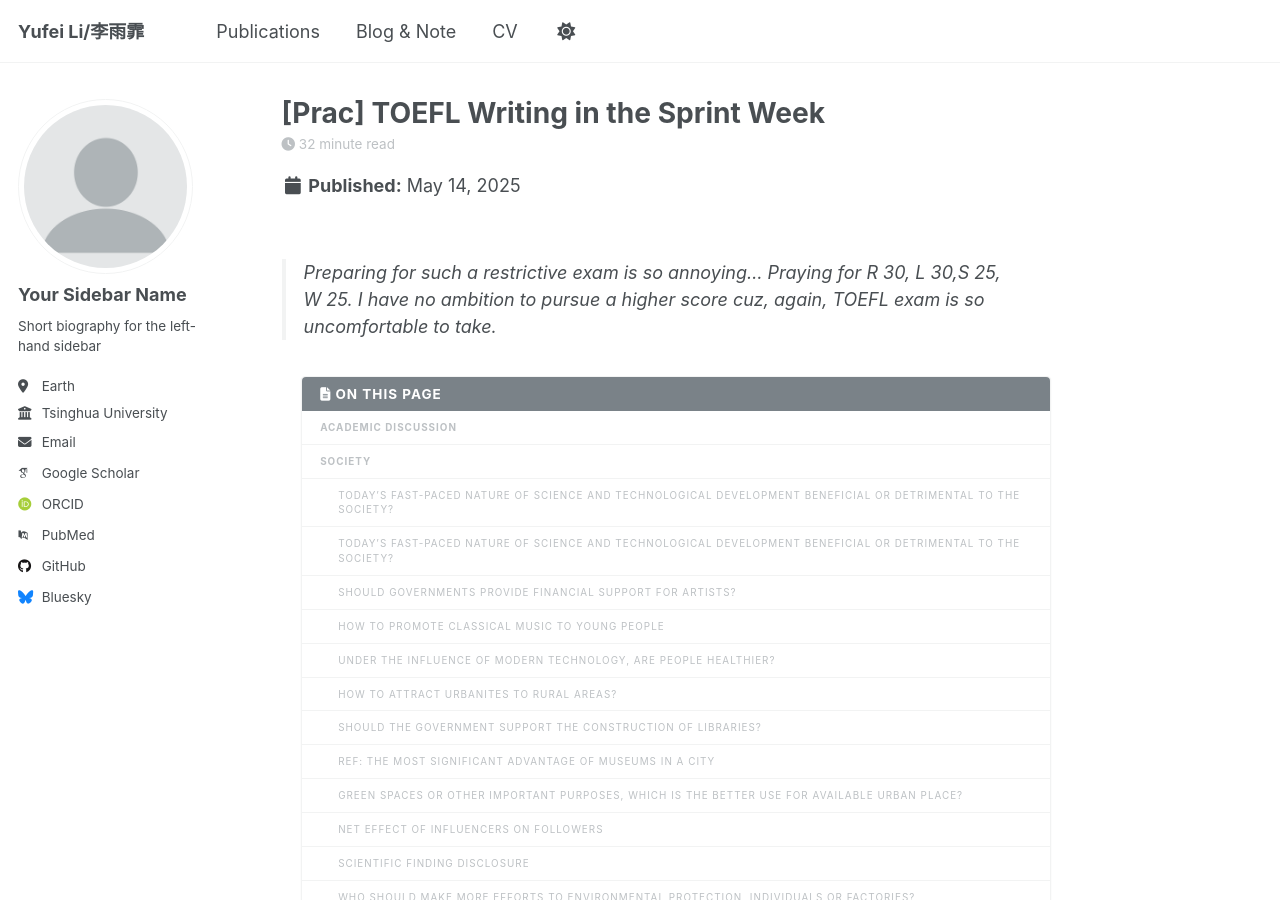
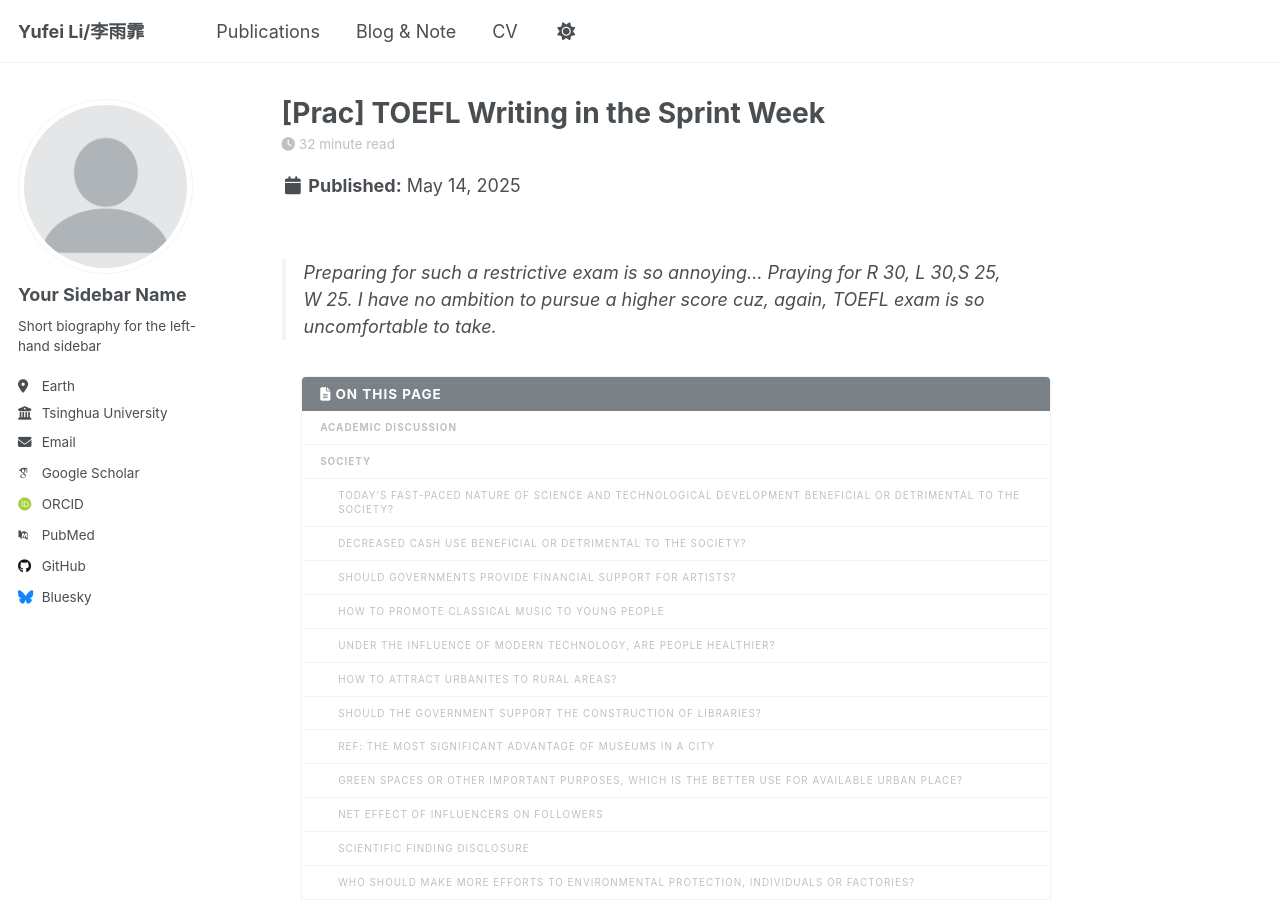
Before and after one commit to Floraaah/Floraaah, a Jekyll site: the page built from _posts/2025-05-14-blog-post-1.md, in a window 1280 px wide and 900 px high. Built offline with Jekyll 4.4.1, drawn with Linux system fonts in a browser that asks for light colours; some web fonts are replaced; some of the changed text lies outside the part shown.

Commit message:
Update 2025-05-14-blog-post-1.md

```diff
--- a/_posts/2025-05-14-blog-post-1.md
+++ b/_posts/2025-05-14-blog-post-1.md
@@ -20,7 +20,7 @@ The rapid pace of scientific and technological advancement will prove detrimenta
 
 Furthermore, the prevailing emphasis on rapid development cultivates a myopic, commercially-driven research paradigm that favors financially safe ventures over genuinely innovative ones. The pharmaceutical sector exemplifies this troubling trend, wherein investment increasingly flows toward conservative compounds boasting high regulatory approval probabilities and immediate profitability, while challenging conditions affecting smaller populations suffer neglect. This risk-averse approach discourages groundbreaking innovation that requires longer development horizons. Consequently, beneath the superficial appearance of technological advancement lies an alarming stagnation of meaningful scientific progress.
 
-#### today's fast-paced nature of science and technological development beneficial or detrimental to the society?
+#### decreased cash use beneficial or detrimental to the society?
 The decline in cash usage brings significant social and economic benefits. First, it enhances regulatory oversight by making financial transactions traceable. Unlike cash, which leaves no audit trail, digital payments can be monitored for irregular patterns, aiding in the detection of money laundering, tax evasion, and other illicit activities. Over time, this transparency strengthens public trust in financial institutions and improves the enforceability of legal norms.
 
 Second, reduced reliance on cash lowers transaction costs. Physical currency requires printing, handling, and secure transportation, all of which burden both businesses and governments. Digital systems minimize these logistical expenses while enabling faster, more convenient payments. Such improvement in transaction convenience will spur economic activity, as is exemplified by the switch from metal coins to paper money.
```
